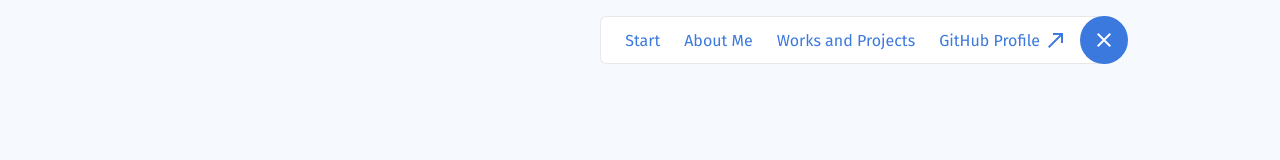
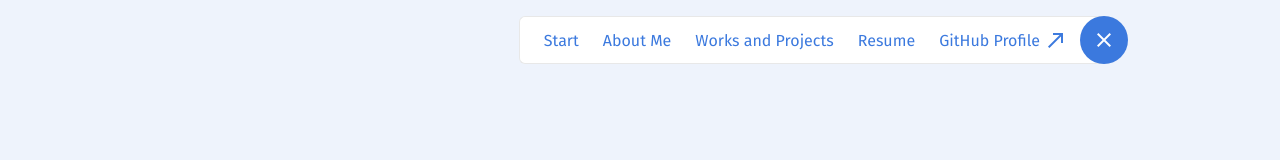
Before and after one commit to RaniereSouza/RaniereSouza.github.io, a Vue app: page /home in a window 1280 px wide. Shown: the top 160 px of the page. Built offline with nearby package versions, Linux system fonts and the light colour scheme.

Commit message:
Embedding a resume PDF from Google Drive on a new section

```diff
--- a/src/views/Home.vue
+++ b/src/views/Home.vue
@@ -70,6 +70,16 @@
       <p class="text-box">(Soon...)</p>
     </section>
 
+    <section id="resume">
+      <h2>Resume</h2>
+
+      <iframe
+        src="https://drive.google.com/file/d/1qEuA4XMU-3Dds3XmjNG9KIujXZ9EmJpw/preview"
+        title="Resume PDF Preview from Google Drive"
+        allow="autoplay,fullscreen"
+      />
+    </section>
+
     <footer>
       &copy;Raniere Souza Santos, {{currentYear}}
     </footer>
@@ -100,6 +110,7 @@
     {href: '#start', textContent: 'Start', action: scrollToSection},
     {href: '#about-me', textContent: 'About Me', action: scrollToSection},
     {href: '#portfolio', textContent: 'Works and Projects', action: scrollToSection},
+    {href: '#resume', textContent: 'Resume', action: scrollToSection},
     {href: 'https://github.com/RaniereSouza', textContent: /* html */`
       GitHub Profile <span class="material-icons">north_east</span>
     `},
@@ -164,7 +175,7 @@
     justify-content: center;
     width: 100vw;
     min-height: min(100vh, 100%);
-    background-color: hsl(217, 71%, 98%);
+    background-color: hsl(217, 71%, 96%);
     padding: 1.25rem 0 2.5rem 0;
   }
 
@@ -226,6 +237,11 @@
     background-blend-mode: lighten;
     background-size: max(50vw, 50vh) auto;
     background-position: center center;
+  }
+
+  section#resume iframe {
+    width: var(--default-contained-width);
+    height: 75vh;
   }
 
   @keyframes blink-underscore {
```
Also changed, not shown: src/components/Carousel.vue (added, +11 -0 lines).
